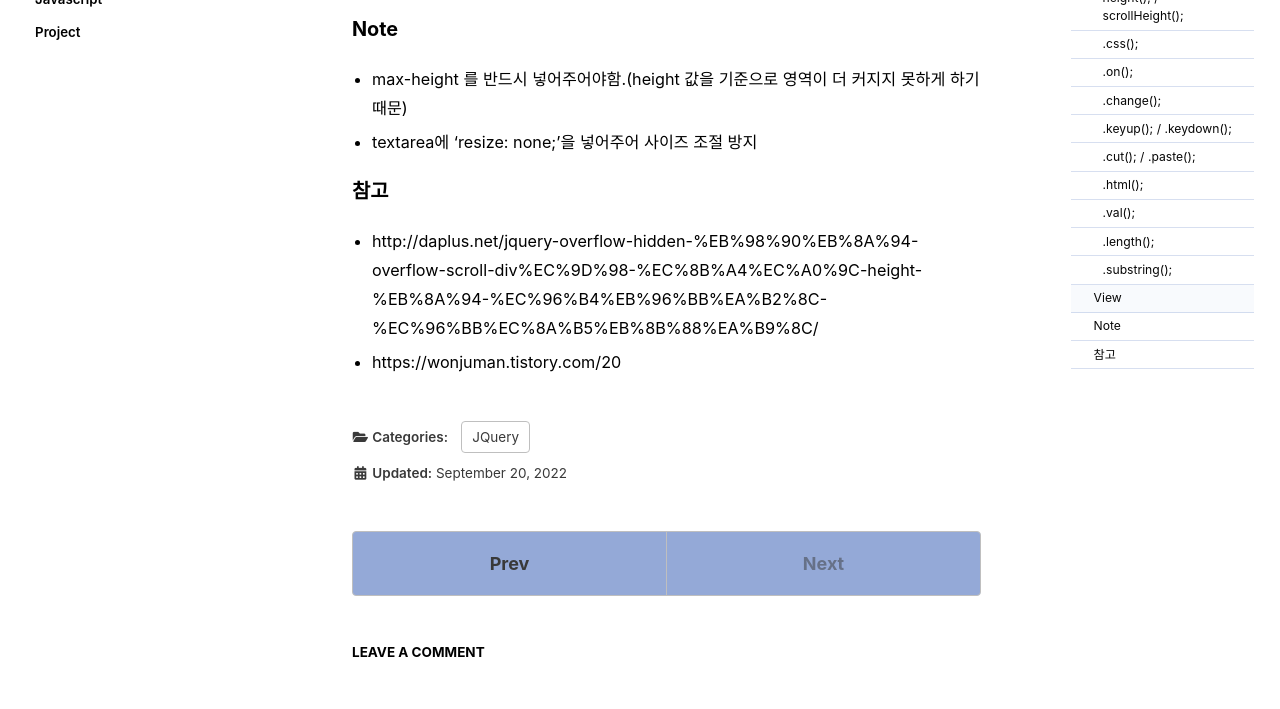
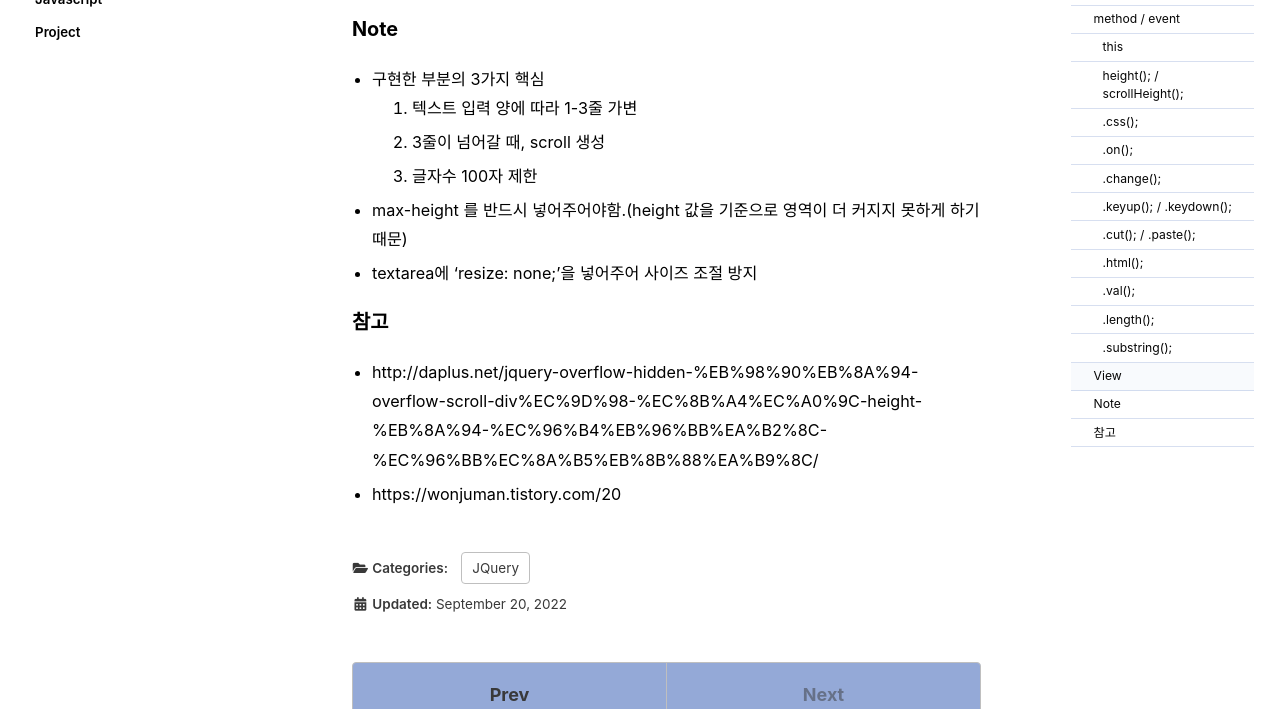
Before and after one commit to Chohyejin53/Chohyejin53.github.io, a Jekyll site: the page built from _posts/2022-09-20-categories-textarea_box.md, in a window 1280 px wide and 900 px high, scrolled down 3376 px, cut to the strip 191-900 px from the top of the window. Built offline with Jekyll 4.4.1, drawn with Linux system fonts in a browser that asks for light colours; cached includes are drawn as plain includes; some web fonts are replaced; comment, search, counter and statistics services are not loaded.

Commit message:
Update 2022-09-20-categories-textarea_box.md

```diff
--- a/_posts/2022-09-20-categories-textarea_box.md
+++ b/_posts/2022-09-20-categories-textarea_box.md
@@ -132,6 +132,11 @@ var test = $( 'h1' ).html(); // <h1> 요소의 내용을 test 변수에 저장
 <script async src="https://cpwebassets.codepen.io/assets/embed/ei.js"></script>
 
 ### Note
+- 구현한 부분의 3가지 핵심
+  1. 텍스트 입력 양에 따라 1-3줄 가변
+  2. 3줄이 넘어갈 때, scroll 생성
+  3. 글자수 100자 제한
+
 - max-height 를 반드시 넣어주어야함.(height 값을 기준으로 영역이 더 커지지 못하게 하기 때문)
 - textarea에 'resize: none;'을 넣어주어 사이즈 조절 방지
 
```
